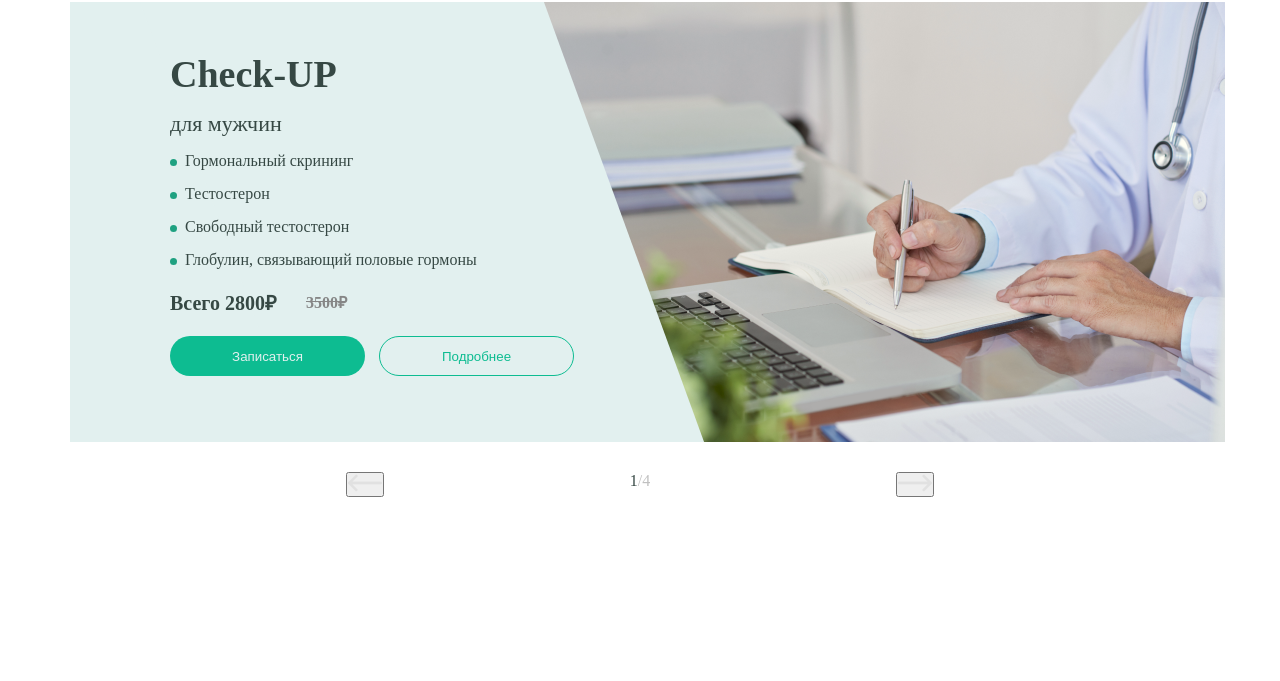
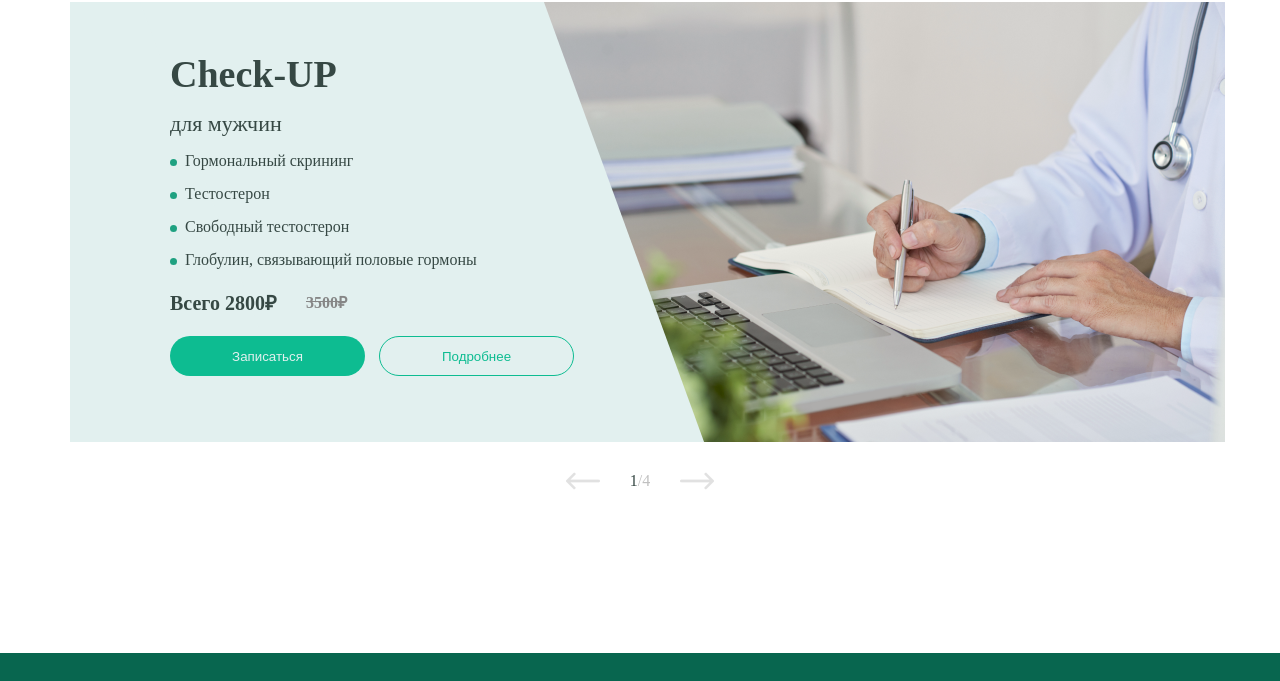
Before and after one commit to dakeylin/test-task, a plain HTML site: page index.html in a window 1280 px wide. Shown: the part 743-1424 px from the top of the page. Drawn offline with Linux system fonts and the light colour scheme; a web font is replaced by a local one.

Commit message:
Update styles.css

```diff
--- a/css/styles.css
+++ b/css/styles.css
@@ -379,8 +379,14 @@ main {
 
 .control {
   display: flex;
-  justify-content: space-evenly;
-  margin: 30px;
+  justify-content: center;
+  margin-top: 30px;
+  gap: 30px;
+}
+
+.control button {
+  border: none;
+  background-color: #fff;
 }
 
 .control_number {
```
